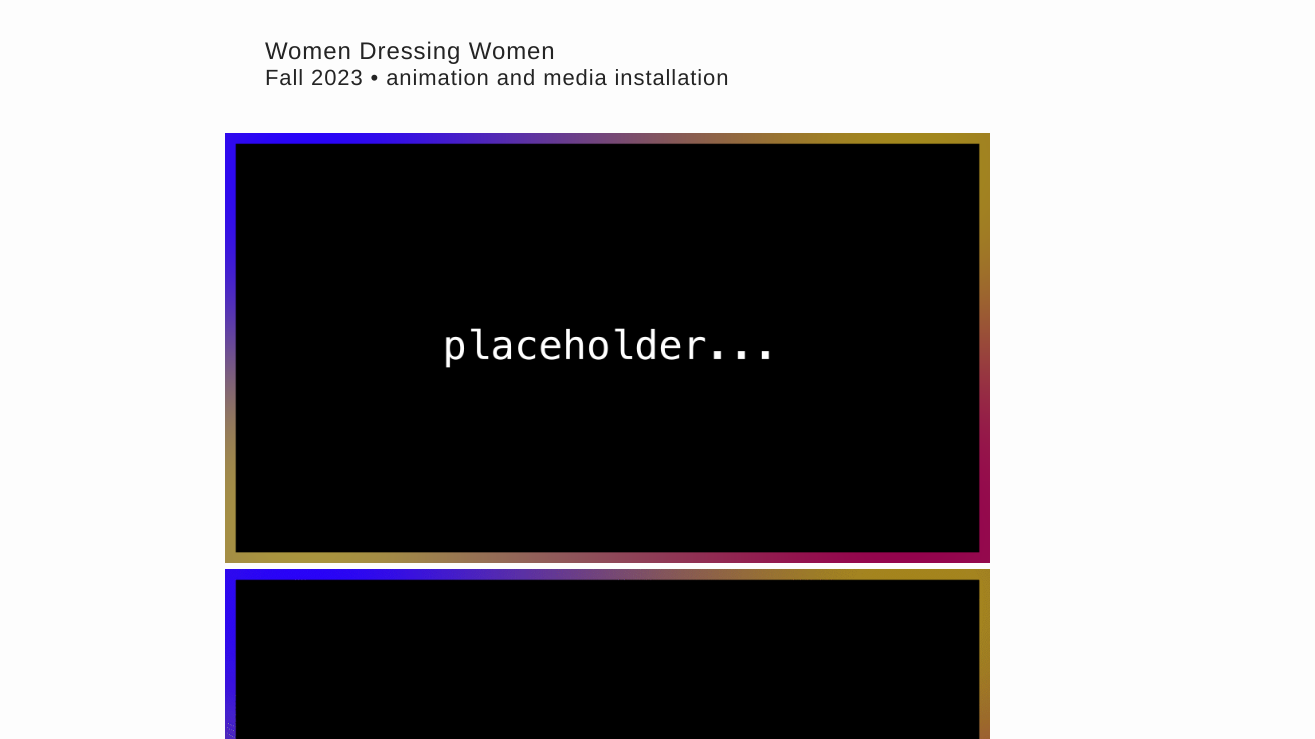
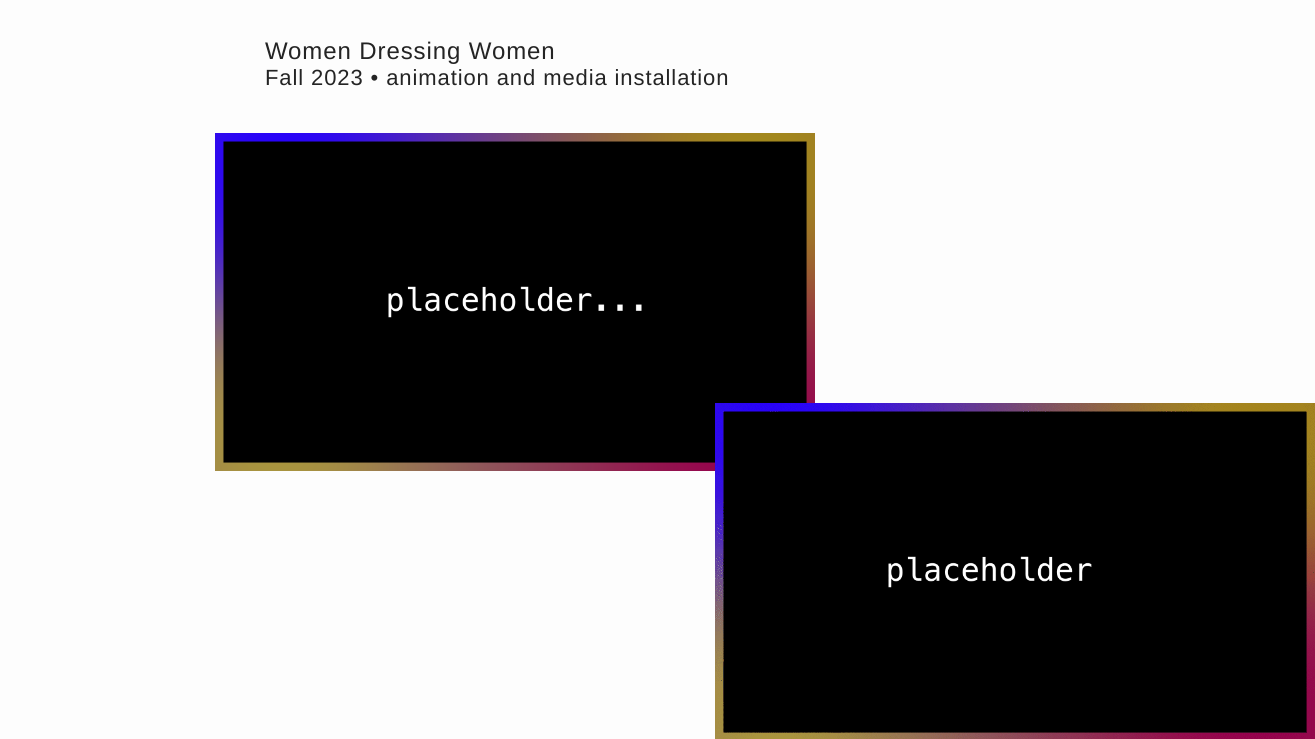
Before and after one commit to a-well-lit-room/a-well-lit-room.github.io, a plain HTML site: page portfolio.html in a window 1280 px wide. Shown: the part 61-800 px from the top of the page, 1315 px wide, since content can reach past the window. Drawn offline with Linux system fonts and the light colour scheme.

Commit message:
cleaned up css

```diff
--- a/css/style.css
+++ b/css/style.css
@@ -1,20 +1,28 @@
 /* css */
 
+:root {
+	--bg-color: #fdfdfd;
+	--text-color: #242424;
+	--main-font-size: 24px;
+}
+
 body {
-	font-size: 24px;
+	font-size: var(--main-font-size);
 	font-family: 'Helvetica Neue', Arial, Helvetica, Verdana, sans-serif;
-	background: #fdfdfd;
-	color: #242424;
+	background: var(--bg-color);
+	color: var(--text-color);
 	line-height: 1.3em;
 }
 
 /* text formatting */
-h1 {
-	font-size: 24px;
-	color: #242424;
+h1, p, li {
+	font-size: var(--main-font-size);
+	color: var(--text-color);
 	line-height: normal;
 	letter-spacing: .9px;
 	text-decoration: none;
+}
+h1 {
 	margin: 0 auto;
 	margin-bottom: 0;
 	max-width: 750px;
@@ -23,31 +31,24 @@ h2 {
 	font-weight: 500;
 }
 p, li {
-	font-size: 24px;
-	color: #242424;
-	line-height: normal;
-	letter-spacing: .9px;
-	text-decoration: none;
 	margin-bottom: 1em;
-	}
+}
 a:link {
 	text-decoration: underline;
-	color: #242424;
+	color: var(--text-color);
 }
 a:active, a:visited, a:hover {
 	text-decoration: none;
-	color: #242424;
+	color: var(--text-color);
 }
 
 /* content divs */
 nav {
-	/* width: 100%; */
 	height: auto;
 	z-index: 4;
 	height: 100%;
 	margin: 0 auto;
 	padding: 20px;
-	/* overflow: scroll; */
 	max-width: 750px;
 }
 main {
@@ -76,7 +77,7 @@ header a {
 #sign {
 	z-index: 5;
 	top: 0;
-	background: #fdfdfd;
+	background: var(--bg-color);
 	margin: 0 auto;
 	padding: 20px;
 	padding-top: 30px;
@@ -89,7 +90,7 @@ header a {
 nav a {
 	display: block;
 	font-size: 24px;
-	color: #242424;
+	color: var(--text-color);
 	line-height: normal;
 	letter-spacing: .9px;
 	margin-bottom: 1em;
@@ -150,7 +151,7 @@ article a {
 	text-decoration: underline;
 }
 article p {
-	color: #242424;
+	color: var(--text-color);
 	width: 100%;
 }
 
@@ -169,22 +170,24 @@ article p {
 	max-width: 750px;
 }
 .folio {
-	/* display: flex; */
+	display: block;
 	padding: 0 10px;
 	width: 90%;
+	position: relative;
+	height: 620px;
 }
 .folio .picture {
-	/* position: relative; */
-	scale: 100%;
+	position: absolute;
+	width: 600px;
+	height: auto;
 }
-.folio .one {
-	top: 0px;
+.folio .picture:nth-child(odd) {
 	left: 0px;
-	/* padding-right: 10px; */
+
 }
-.folio .two {
-	top: 8em;
-	right: 0px;
+.folio .picture:nth-child(even) {
+	left: 500px;
+	top: 270px;
 }
 .portfolio li {
 	margin-bottom: 2em;
@@ -192,9 +195,3 @@ article p {
 .tombstone {
 	font-size: 22px;
 }
-.folio {
-	margin-bottom: 1em;
-}
-.folio > .picture {
-	margin: 0;
-}
--- a/portfolio.html
+++ b/portfolio.html
@@ -113,8 +113,8 @@
             <p class="tombstone">Spring 2025 • animation and media installation</p>
           </div>
           <div class="folio">
-            <img class="picture gif one" src="../img/portfolio/2025-02-24_bell_950x540x10.gif" alt="Still image of a black rectangle with a colored gradient border with the text 'placeholder...' at the center.">
-            <img class="picture gif two" src="../img/portfolio/C0006_12-5fps.gif" alt="Animation of a black rectangle with a colored gradient border with the text 'placeholder...' at the center.">
+            <img class="picture gif" src="../img/portfolio/2025-02-24_bell_950x540x10.gif" alt="Still image of a black rectangle with a colored gradient border with the text 'placeholder...' at the center.">
+            <img class="picture gif" src="../img/portfolio/C0006_12-5fps.gif" alt="Animation of a black rectangle with a colored gradient border with the text 'placeholder...' at the center.">
           </div>
           <div class="text">
             <p>A projected animation of ink rubbings taken from a 12th-century Song Dynasty bronze bell. The projection improves legibility of decorations and narrative scenes cast around the sides of the bell. Installed at the Metropolitan Museum of Art for the exhibition, <i>Recasting the Past</i>.</p>
```
Also changed, not shown: 2 other files.
